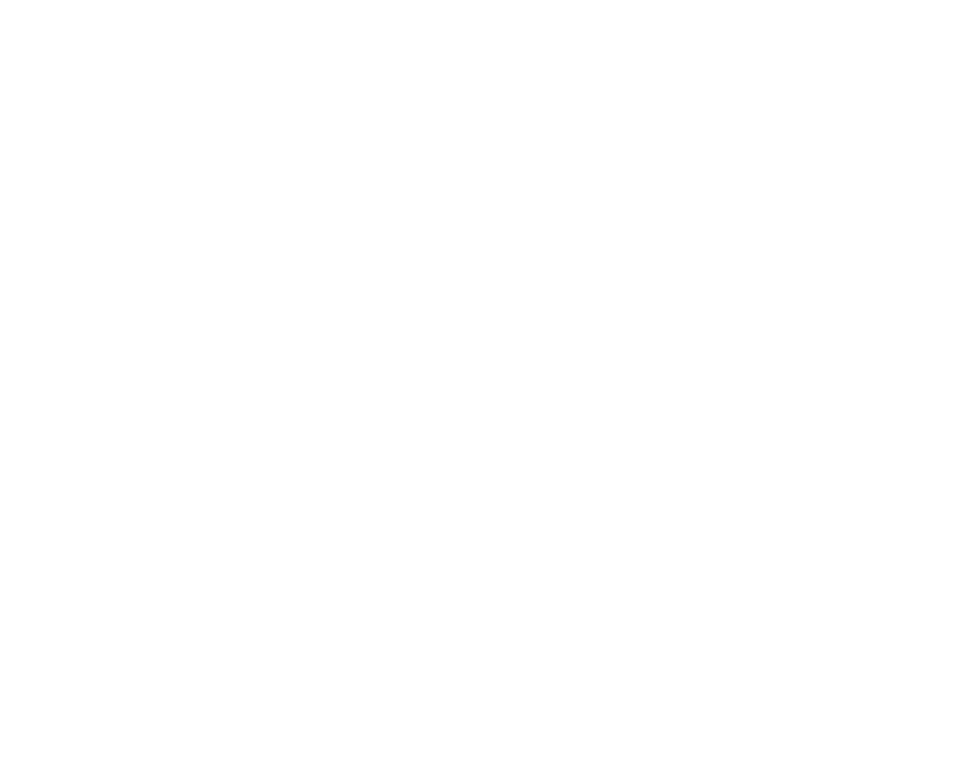
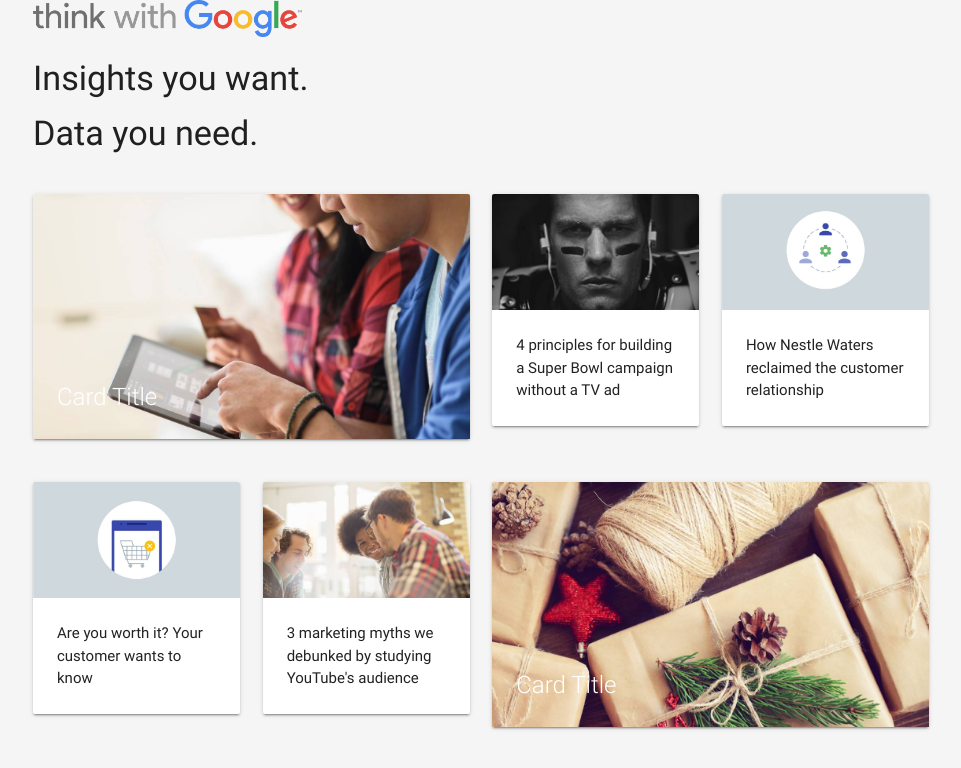
Before and after one commit to tbssnch/think-with-google, a plain HTML site: page index.html in a window 1280 px wide. Shown: the whole page, without its empty margins (159-1120 px from the left). Drawn offline with nearby package versions, Linux system fonts and the light colour scheme; files that its build step writes are made by us from their sources.

Commit message:
add cards, logo, and images

```diff
--- a/css/styles.css
+++ b/css/styles.css
@@ -0,0 +1,16 @@
+body {
+  width: 100%;
+  background-color: #f5f5f5;
+}
+
+.header-logo {
+  width: 30%;
+}
+
+.header {
+}
+
+.header h2 {
+  font-family: Roboto, sans-serif;
+
+}
--- a/index.html
+++ b/index.html
@@ -3,14 +3,103 @@
   <head>
     <meta charset="utf-8">
     <link href="https://fonts.googleapis.com/icon?family=Material+Icons" rel="stylesheet">
-    <link type="text/css" rel="stylesheet" href="css/materialize.min.css"  media="screen,projection"/>
+    <link type="text/css" rel="stylesheet" href="css/materialize.css"  media="screen,projection"/>
     <link rel="stylesheet" href="css/styles.css">
     <meta name="viewport" content="width=device-width, initial-scale=1.0"/>
+    <script type="text/javascript" src="https://code.jquery.com/jquery-3.2.1.min.js"></script>
+    <script type="text/javascript" src="js/materialize.min.js"></script>
     <title>Think With Google</title>
   </head>
   <body>
-    <script type="text/javascript" src="https://code.jquery.com/jquery-3.2.1.min.js"></script>
-    <script type="text/javascript" src="js/materialize.min.js"></script>
+    <div class="container">
+      <div class="navigation">
+        <img class="header-logo" src="img/header-logo.png" alt="Header Logo">
+
+      </div>
+
+      <div class="header">
+        <div class="row">
+          <div class="col s12">
+            <h4>Insights you want.</h4>
+            <h4>Data you need.</h4>
+          </div>
+        </div>
+      </div>
+
+      <div class="trends-1">
+        <div class="row">
+          <div class="col s6">
+            <div class="card">
+              <div class="card-image">
+                <img src="img/holiday-shoppers.jpg">
+                <span class="card-title">Card Title</span>
+              </div>
+            </div>
+          </div>
+
+
+
+          <div class="col s3">
+            <div class="card">
+              <div class="card-image">
+                <img src="img/football-guy.jpg">
+              </div>
+              <div class="card-content">
+                <p>4 principles for building a Super Bowl campaign without a TV ad</p>
+              </div>
+            </div>
+          </div>
+
+          <div class="col s3">
+            <div class="card">
+              <div class="card-image">
+                <img src="img/nestle-waters.jpg">
+              </div>
+              <div class="card-content">
+                <p>How Nestle Waters reclaimed the customer relationship</p>
+              </div>
+            </div>
+          </div>
+        </div>
+      </div>
+
+      <div class="trends-2">
+        <div class="row">
+        <div class="col s3">
+          <div class="card">
+            <div class="card-image">
+              <img src="img/shopping-cart.jpg">
+            </div>
+            <div class="card-content">
+              <p>Are you worth it? Your customer wants to know</p>
+            </div>
+          </div>
+        </div>
+
+
+      <div class="col s3">
+        <div class="card">
+          <div class="card-image">
+            <img src="img/audience.jpg">
+          </div>
+          <div class="card-content">
+            <p>3 marketing myths we debunked by studying YouTube's audience</p>
+          </div>
+        </div>
+      </div>
+
+        <div class="col s6">
+          <div class="card">
+            <div class="card-image">
+              <img src="img/holiday.jpg">
+              <span class="card-title">Card Title</span>
+            </div>
+          </div>
+        </div>
+      </div>
+    </div>
+
+    </div> <!--Container Closer-->
 
   </body>
 </html>
```
